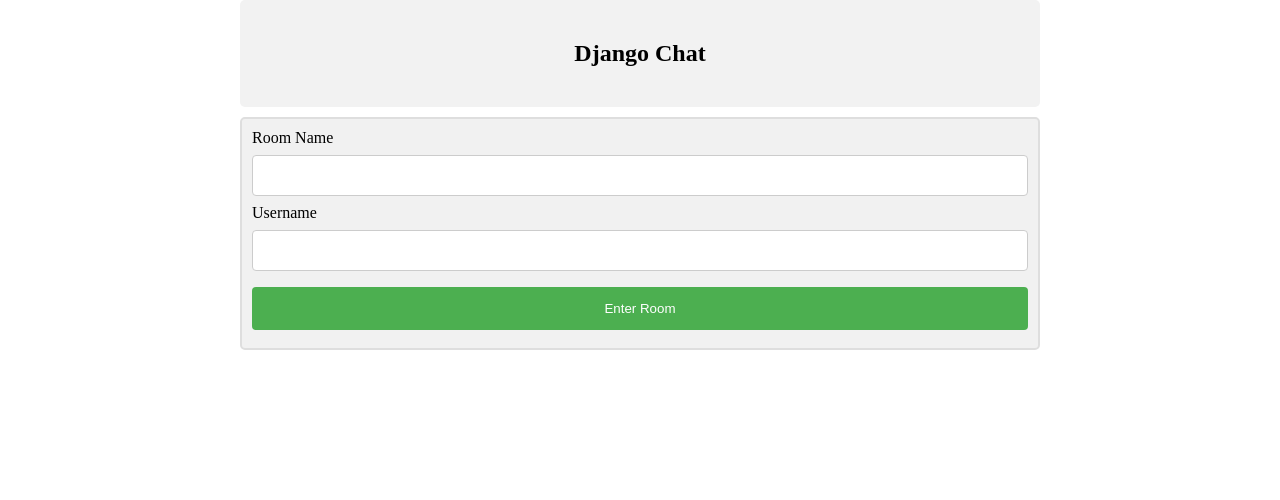
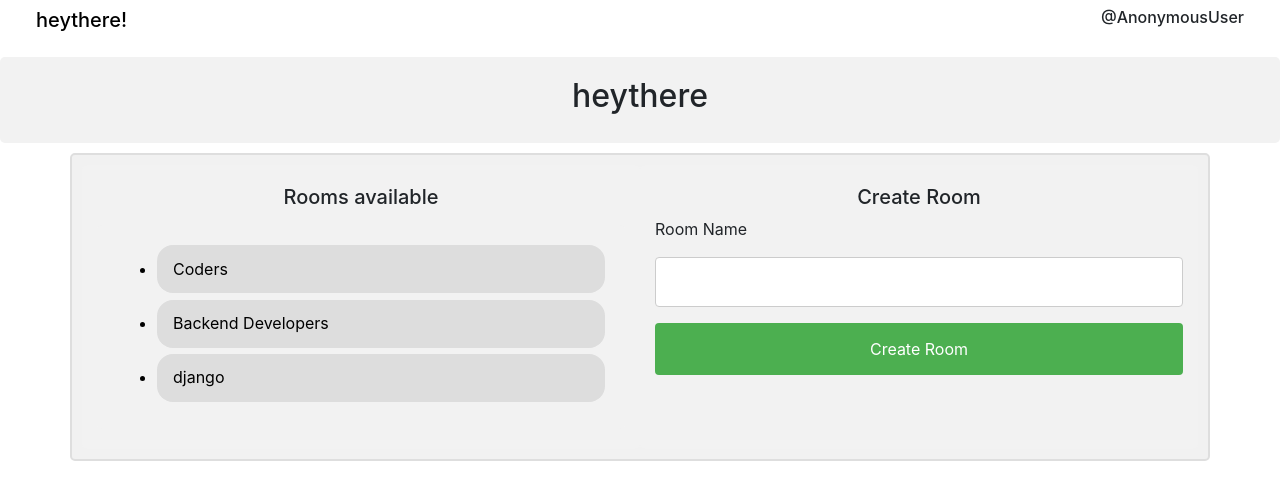
Before and after one commit to dhanomatic/heythere.com, a Django app: page /chat-home/ in a window 1280 px wide. Shown: the top 500 px of the page. Run offline with Django 4.2, Linux system fonts and the light colour scheme; data comes from the database, SQL or seed files in the repository; both versions use the stored data as it was after the commit; some libraries are stand-ins or nearby versions.

Commit message:
chat home - availble chats added

```diff
--- a/heythere/basic/templates/basic/sidebar.html
+++ b/heythere/basic/templates/basic/sidebar.html
@@ -9,7 +9,7 @@
             <br><br>
 
             <div class="">
-                <a class="sidebar-element" href="#"><i class="fa-solid fa-comments"></i></a>
+                <a class="sidebar-element" href="{% url 'chat-home' %}"><i class="fa-solid fa-comments"></i></a>
             </div>
 
             <br><br>
--- a/heythere/chat/models.py
+++ b/heythere/chat/models.py
@@ -5,8 +5,12 @@ from django.db import models
 class Room(models.Model):
     name = models.CharField(max_length=1000)
 
+
 class Message(models.Model):
     value = models.CharField(max_length=10000000)
     date = models.DateTimeField(auto_now_add=True, blank=True)
     user = models.CharField(max_length=100)
     room = models.CharField(max_length=100)
+
+    class Meta:
+        ordering = ['-date']
--- a/heythere/chat/templates/chat/home.html
+++ b/heythere/chat/templates/chat/home.html
@@ -1,25 +1,37 @@
-<!DOCTYPE html>
-<html>
-<head>
-<meta name="viewport" content="width=device-width, initial-scale=1">
+{% extends '../basic/main.html' %}
+
+{% block content %}
+
+
 <style>
-body {
+
+/* body {
   margin: 0 auto;
   max-width: 800px;
   padding: 0 20px;
-}
+} */
 
 .container {
   border: 2px solid #dedede;
   background-color: #f1f1f1;
   border-radius: 5px;
   padding: 10px;
-  margin: 10px 0;
+  margin: 10px 70px;
+}
+
+.rooms{
+  margin-top: 1rem;
 }
 
 .darker {
+  text-align: left;
+  padding-left: 1rem;
+  padding-top: 0.7rem;
+  margin-bottom: -0.6rem;
+  border-radius: 1rem;
   border-color: #ccc;
   background-color: #ddd;
+  height: 3rem;
 }
 
 .container::after {
@@ -52,15 +64,9 @@ body {
   color: #999;
 }
 </style>
-</head>
-<body>
-
-<div align="center">
-    <h2>Django Chat</h2>
-</div>
 
 
-<div class="container">
+
     <style>
     input[type=text], select {
     width: 100%;
@@ -94,18 +100,46 @@ body {
     }
     </style>
 
-    <form id="post-form" method="POST" action="{% url 'checkview' %}">
-        {% csrf_token %}
-        <label>Room Name</label>
-        <input type="text" name="room_name" id="room_name" width="100px" />
-        <label>Username</label>
-        <input type="text" name="username" id="username" width="100px" />
-        <input type="submit" value="Enter Room">
-    </form>
+
+<div align="center">
+  <h2>heythere</h2>
 </div>
 
 
-</body>
+<div class="row container">
 
 
-</html>
+  <div class="col-lg-6 col-md-12 col-12">
+    <center>
+      <h5>Rooms available </h5>
+    </center>
+
+    <div class="rooms">
+      {% for room in rooms %}
+      <ul>
+        <a href="{% url 'room' room.name %}"><li class="darker">{{room.name}}</li></a>
+      </ul>
+      {% endfor %}
+    </div>
+
+  </div>
+
+
+  <div class="col-lg-6 col-md-12 col-12">
+    <center>
+      <h5>Create Room</h5>
+    </center>
+    <form id="post-form" method="POST" action="{% url 'checkview' %}">
+      {% csrf_token %}
+      <label>Room Name</label>
+      <input type="text" name="room_name" id="room_name" width="100px" />
+      <!-- <label>Username</label>
+      <input type="text" name="username" id="username" width="100px" /> -->
+      <input type="submit" value="Create Room">
+    </form>
+  </div>
+
+</div>
+
+
+{% endblock content %}
--- a/heythere/chat/views.py
+++ b/heythere/chat/views.py
@@ -6,11 +6,15 @@ from chat.models import *
 # Create your views here.
 
 def chathome(request):
-    return render(request, 'chat/home.html')
+    rooms = Room.objects.all()
+    context={
+        'rooms':rooms,
+    }
+    return render(request, 'chat/home.html', context)
 
 
 def room(request, room):
-    username = request.GET.get('username')
+    username = str(request.user)
     room_details = Room.objects.get(name=room)
 
     context = {
@@ -23,7 +27,7 @@ def room(request, room):
 
 def checkview(request):
     room = request.POST['room_name']
-    username = request.POST['username']
+    username = str(request.user)
 
     if Room.objects.filter(name=room).exists():
         return redirect('/room/'+room+'/?username='+username)
```
Also changed, not shown: heythere/chat/templates/chat/room.html (+51 -33 lines), heythere/db.sqlite3.
